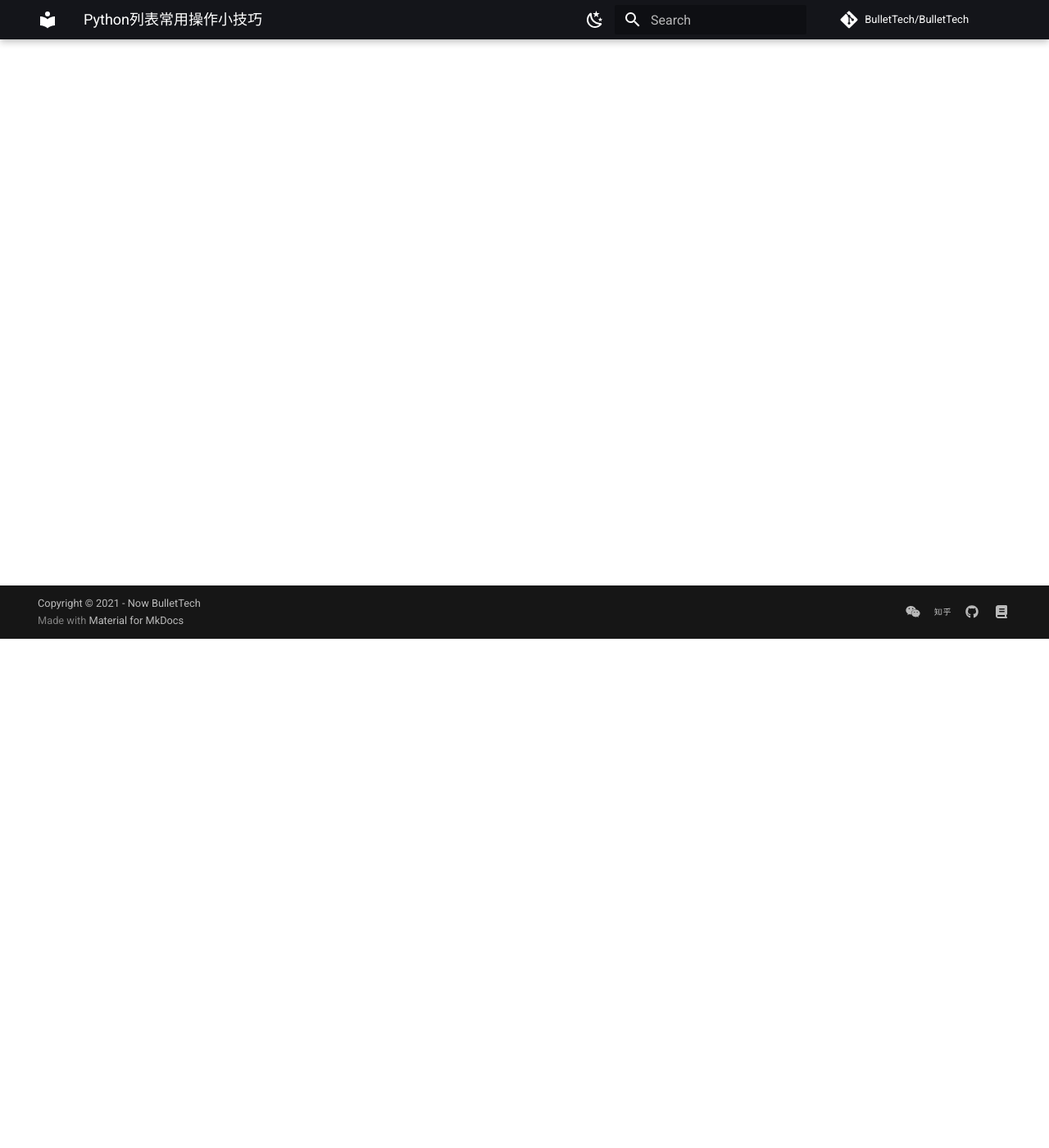
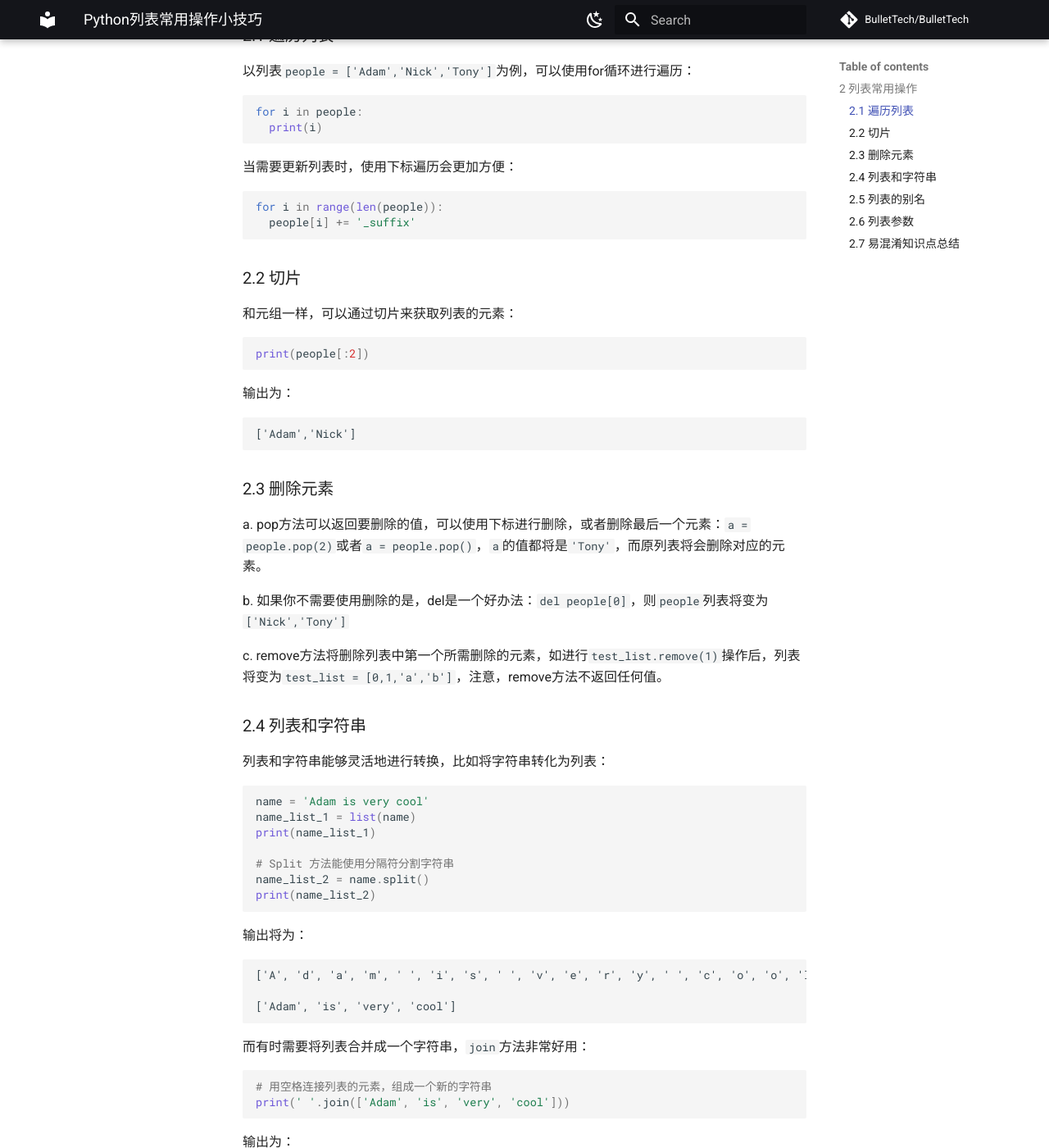
Before and after one commit to BulletTech/BulletTech, an MkDocs documentation site: the page built from docs/Main_Course/Coding/2021-08-14-Python-list.md, in a window 1280 px wide and 1400 px high, scrolled down 621 px. Shown: the whole window at 82% size. Built offline with MkDocs 1.6.1 and Material for MkDocs 9.7.7, drawn with Linux system fonts in a browser that asks for light colours; comment, search, counter and statistics services are not loaded; some of the changed text lies outside the part shown.

````diff
--- a/docs/Main_Course/Coding/2021-08-14-Python-list.md
+++ b/docs/Main_Course/Coding/2021-08-14-Python-list.md
@@ -7,10 +7,134 @@
 !!! info
     作者：袁子弹起飞，发布于2021-08-14，阅读时间：约6分钟，微信公众号文章链接：[:fontawesome-solid-link:](https://mp.weixin.qq.com/s/GmZ1Du4qJRai7D7oXKh75w)
 
- ## 前言
+ ## 1 前言
 
  在上一篇文章中，我們回顾了Python元组的常用操作，这篇文章我们继续聊聊Python里另一种常用的数据类型 - 列表（List）。
 
-和元组一样，列表也是一种序列，通过方括号`[`和`]`即可创建。列表中的值常被称为元素，元素的数据类型可以不同，如`test_list = [0,1,'a','b']`就能成功创建一个列表。
+和元组一样，列表也是一种序列，通过方括号`[`和`]`即可创建。列表中的值常被称为元素，元素的数据类型可以不同，如`test_list = [0,1,1,'a','b']`就能成功创建一个列表。
 
-不同于元组，列表是可变序列，因此序列可用的操作会更加灵活，接下来我们来回顾对序列最常用的操作。
+不同于元组，列表是可变序列，因此序列可用的操作会更加灵活，接下来我们来回顾对列表最常用的操作。
+
+## 2 列表常用操作
+
+### 2.1 遍历列表
+
+以列表`people = ['Adam','Nick','Tony']`为例，可以使用for循环进行遍历：
+
+```python
+for i in people:
+  print(i)
+```
+
+当需要更新列表时，使用下标遍历会更加方便：
+
+```python
+for i in range(len(people)):
+  people[i] += '_suffix'
+```
+
+### 2.2 切片
+
+和元组一样，可以通过切片来获取列表的元素：
+
+```python
+print(people[:2])
+```
+
+输出为：
+```
+['Adam','Nick']
+```
+
+### 2.3 删除元素
+
+a. pop方法可以返回要删除的值，可以使用下标进行删除，或者删除最后一个元素：`a = people.pop(2)`或者`a = people.pop()`，`a`的值都将是`'Tony'`，而原列表将会删除对应的元素。
+
+b. 如果你不需要使用删除的是，del是一个好办法：`del people[0]`，则`people`列表将变为`['Nick','Tony']`
+
+c. remove方法将删除列表中第一个所需删除的元素，如进行`test_list.remove(1)`操作后，列表将变为`test_list = [0,1,'a','b']`，注意，remove方法不返回任何值。
+
+
+### 2.4 列表和字符串
+
+列表和字符串能够灵活地进行转换，比如将字符串转化为列表：
+
+```python
+name = 'Adam is very cool'
+name_list_1 = list(name)
+print(name_list_1)
+
+# Split 方法能使用分隔符分割字符串
+name_list_2 = name.split()
+print(name_list_2)
+```
+
+输出将为：
+
+```
+['A', 'd', 'a', 'm', ' ', 'i', 's', ' ', 'v', 'e', 'r', 'y', ' ', 'c', 'o', 'o', 'l']
+
+['Adam', 'is', 'very', 'cool']
+```
+
+而有时需要将列表合并成一个字符串，`join`方法非常好用：
+
+```Python
+# 用空格连接列表的元素，组成一个新的字符串
+print(' '.join(['Adam', 'is', 'very', 'cool']))
+```
+
+输出为：
+
+```
+'Adam is very cool'
+```
+
+### 2.5 列表的别名
+
+这是一个容易出错的点，下列代码中，两个变量是完全一样的，改变一个，另一个的值也会跟着改变：
+
+```Python
+# alias是列表name的别名
+name = ['Adam', 'is', 'very', 'cool']
+alias = name
+alias.pop()
+print(name)
+```
+
+输出为：
+
+```Python
+['Adam', 'is', 'very']
+```
+
+因此，希望使用两个独立的列表时，尽量使用单独的赋值语句：
+
+```Python
+name = ['Adam', 'is', 'very', 'cool']
+name_2 = ['Adam', 'is', 'very', 'cool']
+```
+
+### 2.6 列表参数
+
+元组可以通过`*`运算符作为参数传入函数中，列表也可以作为参数输出到函数中，此时函数会得到列表的一个引用，意味着如果函数中对列表进行了修改，那么原列表也将被修改，示例如下：
+
+```Python
+#定义一个函数，删除列表的第一个元素
+def del_head(t):
+  del t[0]
+
+name = ['Adam', 'is', 'very', 'cool']
+del_head(name)
+print(name)
+```
+
+输出为：
+
+```
+['is', 'very', 'cool']
+```
+
+参数t和变量name指向同一个列表，因此当t变化时，name也变化了。这个知识点十分重要，在编写函数时，要十分注意操作是否会创建一个新的列表，还是在原有列表上做变化。
+
+### 2.7 易混淆知识点总结
````
